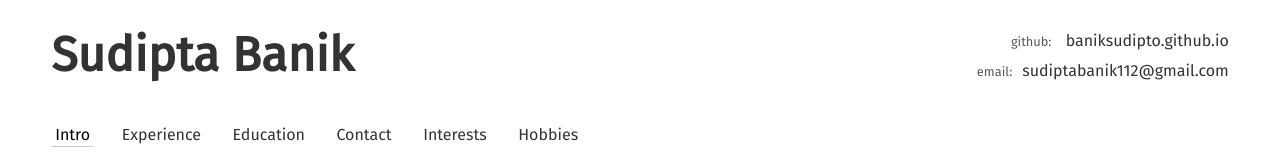
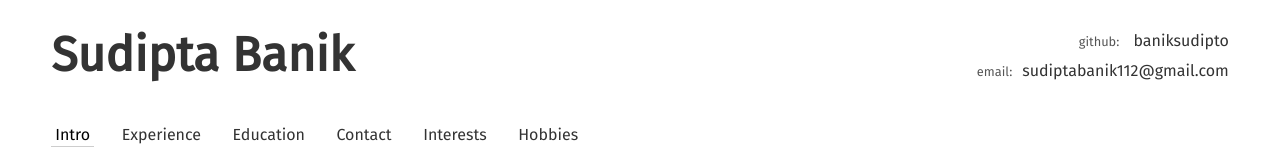
Before and after one commit to baniksudipto/baniksudipto.github.io, a plain HTML site: page index.html in a window 1280 px wide. Shown: the top 160 px of the page. Drawn offline with Linux system fonts and the light colour scheme.

Commit message:
update index.html

```diff
--- a/index.html
+++ b/index.html
@@ -25,7 +25,7 @@
 	</div>
 
 	<div class="top_nav_split">
-		<span class='top_nav_texts' title="github"><span class="graytext">github:</span> baniksudipto.github.io</span>
+		<span class='top_nav_texts' title="github"><span class="graytext">github:</span><a href="https://github.com/baniksudipto" target="_blank"> baniksudipto </a></span>
 		<span class='top_nav_texts' title="email" ><span class="graytext">email:</span><a href="mailto:sudiptabanik112@gmail.com">sudiptabanik112@gmail.com</a></span>
 	</div>
 </nav>
```
